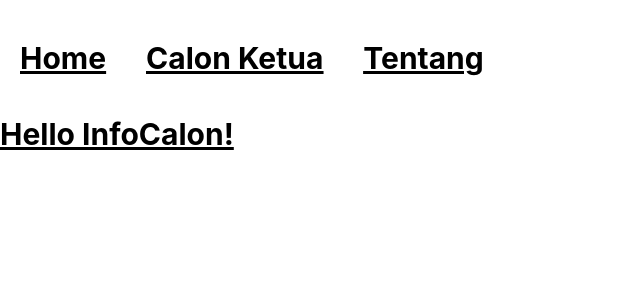
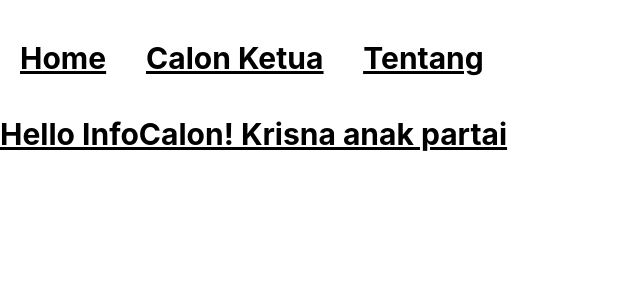
Before and after one commit to frhnfrnk/kpu-ft-ugm-2022, a React (Create React App) app: page /info-calon in a window 1280 px wide. Shown: the top 300 px of the page, without its empty margins (0-640 px from the left). Built offline with nearby package versions, Linux system fonts and the light colour scheme.

Commit message:
feat : adding h1

```diff
--- a/src/pages/InfoCalon.js
+++ b/src/pages/InfoCalon.js
@@ -4,6 +4,7 @@ function InfoCalon() {
     <>
       <h1 className="text-3xl font-bold underline">
       Hello InfoCalon!
+      Krisna anak partai
     </h1>
     </>
   );
```
